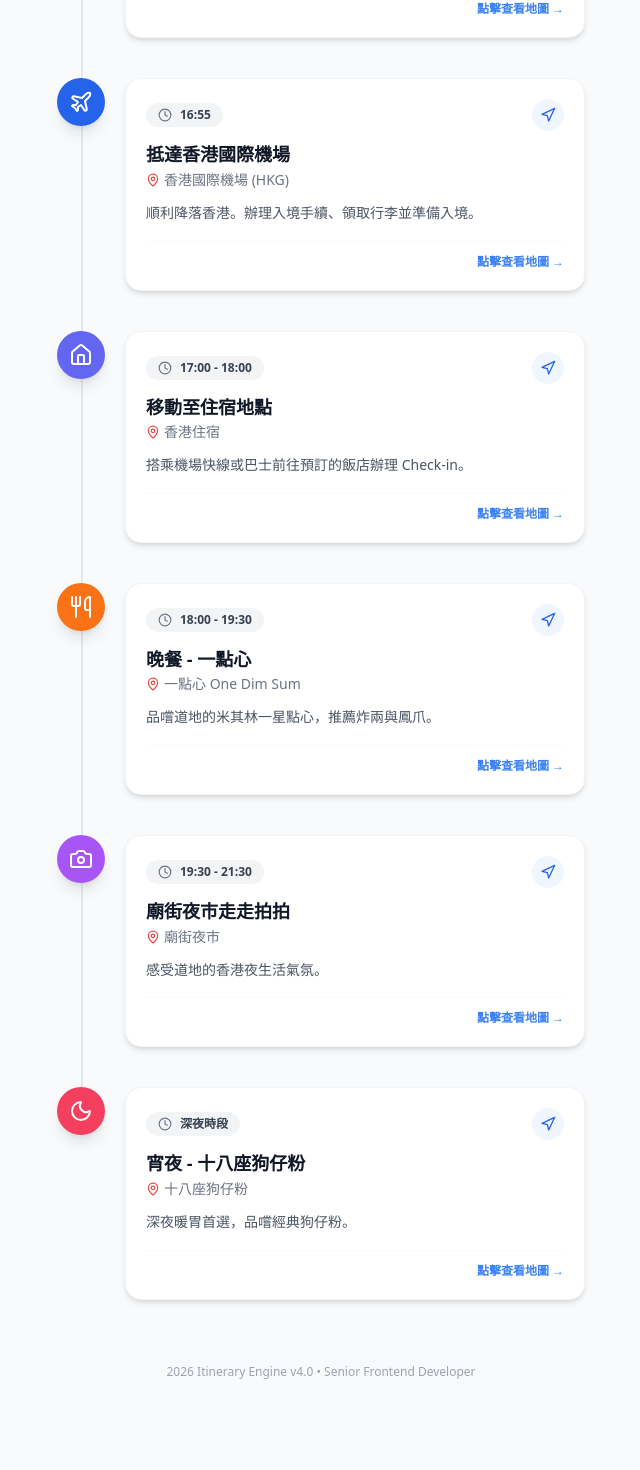
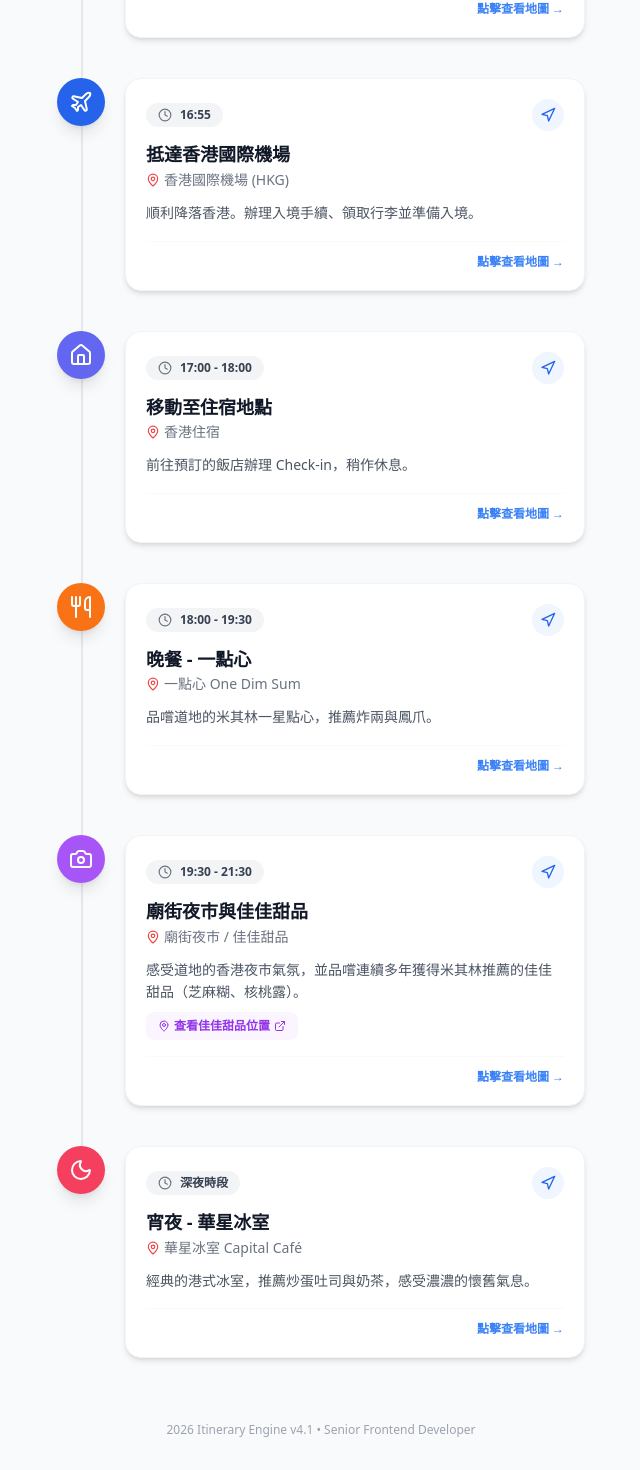
Before and after one commit to houzx2581396/hk-trip, a React (Vite) app: page / in a window 1280 px wide. Shown: the part 439-1909 px from the top of the page, without its empty margins (319-959 px from the left). Built offline with nearby package versions, Linux system fonts and the light colour scheme.

Commit message:
change trip

```diff
--- a/src/App.jsx
+++ b/src/App.jsx
@@ -2,7 +2,7 @@ import React, { useState } from 'react';
 import {
   MapPin, Clock, Plane, Home, Utensils, Camera, Moon,
   Navigation, Sun, Ticket, Coffee, Ship, Mountain,
-  IceCream
+  IceCream, ExternalLink
 } from 'lucide-react';
 
 // 行程資料定義
@@ -33,7 +33,7 @@ const itineraryData = {
       time: "17:00 - 18:00",
       title: "移動至住宿地點",
       location: "香港住宿",
-      description: "搭乘機場快線或巴士前往預訂的飯店辦理 Check-in。",
+      description: "前往預訂的飯店辦理 Check-in，稍作休息。",
       icon: <Home className="w-6 h-6" />,
       color: "bg-indigo-500",
       link: "https://maps.app.goo.gl/rmFEbKMeeH2AMX4A9?g_st=ic"
@@ -51,22 +51,23 @@ const itineraryData = {
     {
       id: "1-5",
       time: "19:30 - 21:30",
-      title: "廟街夜市走走拍拍",
-      location: "廟街夜市",
-      description: "感受道地的香港夜生活氣氛。",
+      title: "廟街夜市與佳佳甜品",
+      location: "廟街夜市 / 佳佳甜品",
+      description: "感受道地的香港夜市氣氛，並品嚐連續多年獲得米其林推薦的佳佳甜品（芝麻糊、核桃露）。",
       icon: <Camera className="w-6 h-6" />,
       color: "bg-purple-500",
-      link: "https://maps.app.goo.gl/7d3p22cf31H1Ksia9?g_st=ic"
+      link: "https://maps.app.goo.gl/7d3p22cf31H1Ksia9?g_st=ic",
+      secondaryLink: "https://maps.app.goo.gl/PzZgcBK4FgiUQwNX8?g_st=ic"
     },
     {
       id: "1-6",
       time: "深夜時段",
-      title: "宵夜 - 十八座狗仔粉",
-      location: "十八座狗仔粉",
-      description: "深夜暖胃首選，品嚐經典狗仔粉。",
+      title: "宵夜 - 華星冰室",
+      location: "華星冰室 Capital Café",
+      description: "經典的港式冰室，推薦炒蛋吐司與奶茶，感受濃濃的懷舊氣息。",
       icon: <Moon className="w-6 h-6" />,
       color: "bg-rose-500",
-      link: "https://maps.app.goo.gl/p9zjjPDreHn76w4W9?g_st=ic"
+      link: "https://maps.app.goo.gl/kxMC78WAdUyDzBY6A?g_st=ic"
     }
   ],
   "3/7": [
@@ -203,9 +204,23 @@ const TimelineItem = ({ item, isLast }) => {
             {item.location}
           </div>
 
-          <p className="text-sm text-gray-600 dark:text-gray-300 leading-relaxed">
+          <p className="text-sm text-gray-600 dark:text-gray-300 leading-relaxed mb-2">
             {item.description}
           </p>
+
+          {item.secondaryLink && (
+            <button
+              onClick={(e) => {
+                e.stopPropagation();
+                window.open(item.secondaryLink, '_blank');
+              }}
+              className="inline-flex items-center text-xs font-bold text-purple-600 dark:text-purple-400 bg-purple-50 dark:bg-purple-900/20 px-3 py-1.5 rounded-lg hover:bg-purple-100 transition-colors"
+            >
+              <MapPin className="w-3 h-3 mr-1" />
+              查看佳佳甜品位置
+              <ExternalLink className="w-3 h-3 ml-1" />
+            </button>
+          )}
 
           <div className="mt-4 pt-3 border-t border-gray-50 dark:border-gray-700 flex justify-end items-center">
             <span className="text-xs text-blue-500 font-semibold group-hover:translate-x-1 transition-transform">
@@ -248,11 +263,10 @@ export default function App() {
             <button
               key={day}
               onClick={() => setActiveDay(day)}
-              className={`flex-1 py-3 text-sm font-bold rounded-xl transition-all ${
-                activeDay === day
-                ? 'bg-blue-600 text-white shadow-lg shadow-blue-200 dark:shadow-none'
-                : 'bg-gray-100 text-gray-500 dark:bg-gray-800 dark:text-gray-400'
-              }`}
+              className={`flex-1 py-3 text-sm font-bold rounded-xl transition-all ${activeDay === day
+                  ? 'bg-blue-600 text-white shadow-lg shadow-blue-200 dark:shadow-none'
+                  : 'bg-gray-100 text-gray-500 dark:bg-gray-800 dark:text-gray-400'
+                }`}
             >
               Day {day === "3/6" ? "1" : "2"} ({day})
             </button>
@@ -263,11 +277,11 @@ export default function App() {
       <main className="max-w-xl mx-auto px-6 pt-10 pb-24">
         <div className="mb-10">
           <h2 className="text-3xl font-extrabold text-gray-900 dark:text-white tracking-tight mb-2">
-            {activeDay === "3/6" ? "首日抵港：美食快閃" : "次日探索：海島與夜景"}
+            {activeDay === "3/6" ? "首日抵港：美食與夜市" : "次日探索：海島與夜景"}
           </h2>
           <p className="text-gray-500 dark:text-gray-400">
             {activeDay === "3/6"
-              ? "從台北啟程，直奔九龍美食心臟地帶。"
+              ? "從台北啟程，直奔九龍心臟地帶體驗道地港味與霓虹夜色。"
               : "穿越上環舊時光，搭船出海，迎接太平山頂之巔。"}
           </p>
         </div>
@@ -284,7 +298,7 @@ export default function App() {
 
         <footer className="mt-16 text-center">
           <p className="text-xs text-gray-400 dark:text-gray-600 font-medium">
-            2026 Itinerary Engine v4.0 • Senior Frontend Developer
+            2026 Itinerary Engine v4.1 • Senior Frontend Developer
           </p>
         </footer>
       </main>
```
